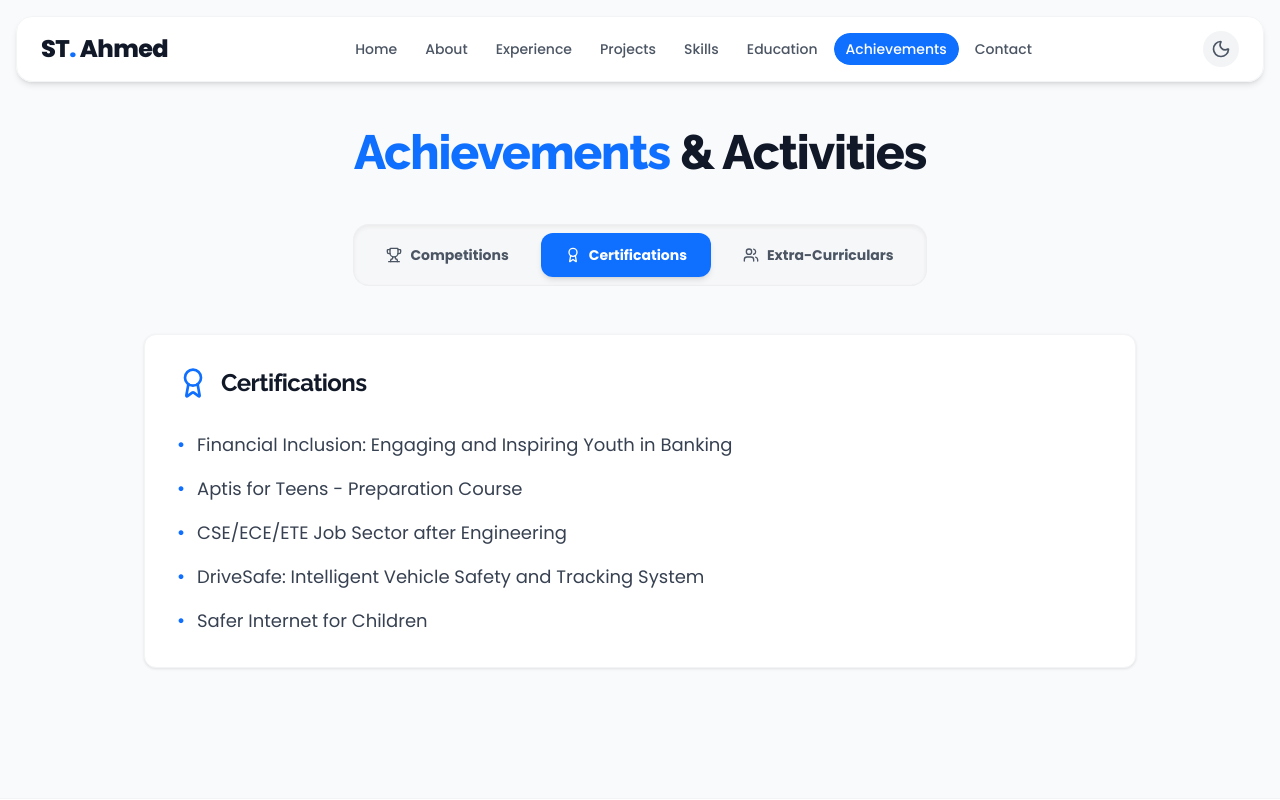
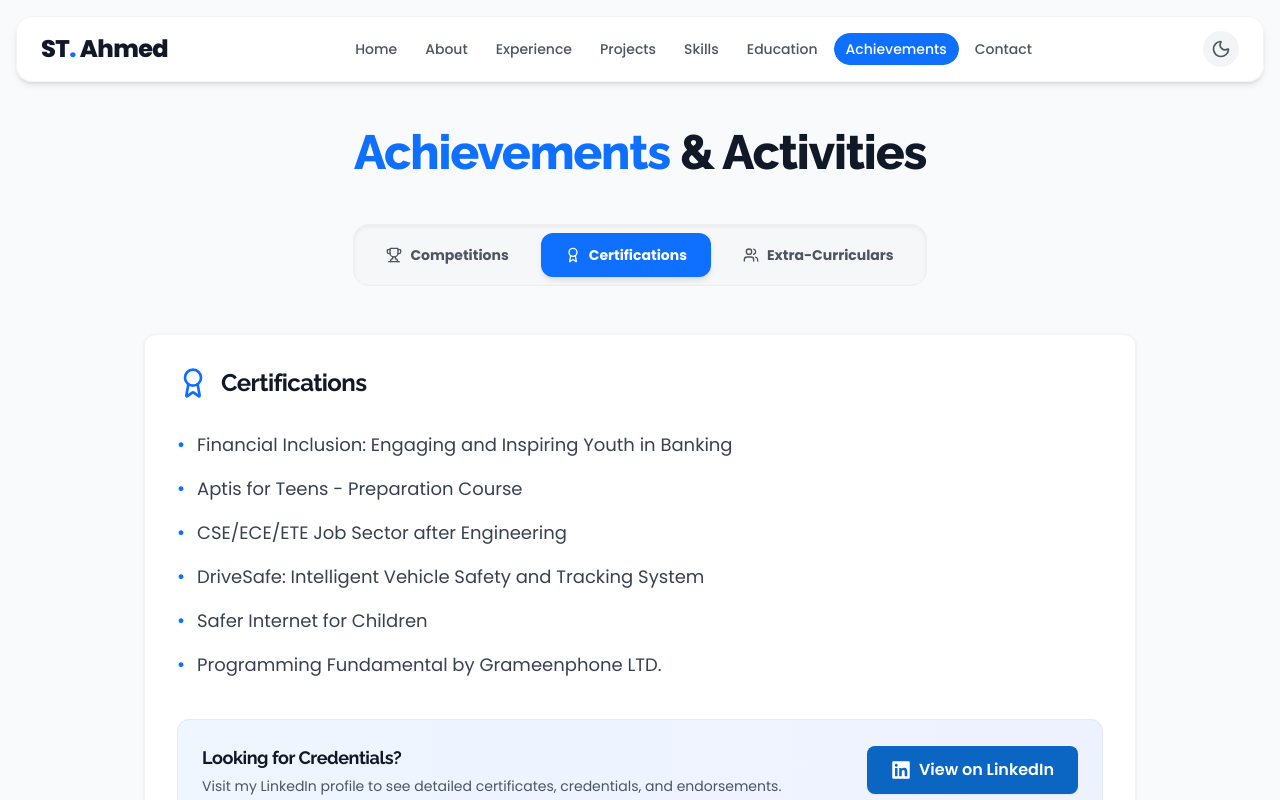
Before and after one commit to tanjim079/protfolio, a React app: page /achievements in a window 1280 px wide. Both pictures are taken after a click on the button "Certifications". Shown: the top 800 px of the page. Built offline with nearby package versions, Linux system fonts and the light colour scheme; the HTML template or start-up script is replaced by a standard one.

Commit message:
feat: add linkedin CTA in certifications

```diff
--- a/src/pages/Achievements.jsx
+++ b/src/pages/Achievements.jsx
@@ -1,6 +1,6 @@
 import { useState } from 'react';
 import { Trophy, Award, Users } from 'lucide-react';
-import { FaGithub } from 'react-icons/fa';
+import { FaGithub, FaLinkedin } from 'react-icons/fa';
 import { motion, AnimatePresence } from 'framer-motion';
 
 export default function Achievements() {
@@ -38,7 +38,8 @@ export default function Achievements() {
     'Aptis for Teens - Preparation Course',
     'CSE/ECE/ETE Job Sector after Engineering',
     'DriveSafe: Intelligent Vehicle Safety and Tracking System',
-    'Safer Internet for Children'
+    'Safer Internet for Children',
+    'Programming Fundamental by Grameenphone LTD.'
   ];
 
   const activities = [
@@ -134,6 +135,25 @@ export default function Achievements() {
                 </li>
               ))}
             </ul>
+
+            {/* LinkedIn CTA */}
+            <div className="mt-10 p-6 bg-gradient-to-r from-blue-50 to-indigo-50 dark:from-blue-900/10 dark:to-indigo-900/10 border border-blue-100 dark:border-blue-900/30 rounded-xl flex flex-col sm:flex-row items-center justify-between gap-6 transition-all duration-300 hover:shadow-md">
+              <div className="flex-1 text-center sm:text-left">
+                <h3 className="text-lg font-bold text-gray-900 dark:text-white mb-1">Looking for Credentials?</h3>
+                <p className="text-gray-600 dark:text-gray-400 text-sm">
+                  Visit my LinkedIn profile to see detailed certificates, credentials, and endorsements.
+                </p>
+              </div>
+              <a
+                href="https://linkedin.com/in/sheikhtanjimahmed"
+                target="_blank"
+                rel="noreferrer"
+                className="inline-flex items-center justify-center gap-2 px-6 py-3 bg-[#0A66C2] hover:bg-[#004182] text-white font-semibold rounded-lg transition-colors duration-300 shadow-sm shrink-0"
+              >
+                <FaLinkedin className="w-5 h-5" />
+                View on LinkedIn
+              </a>
+            </div>
           </motion.div>
         );
       case 'activities':
```
